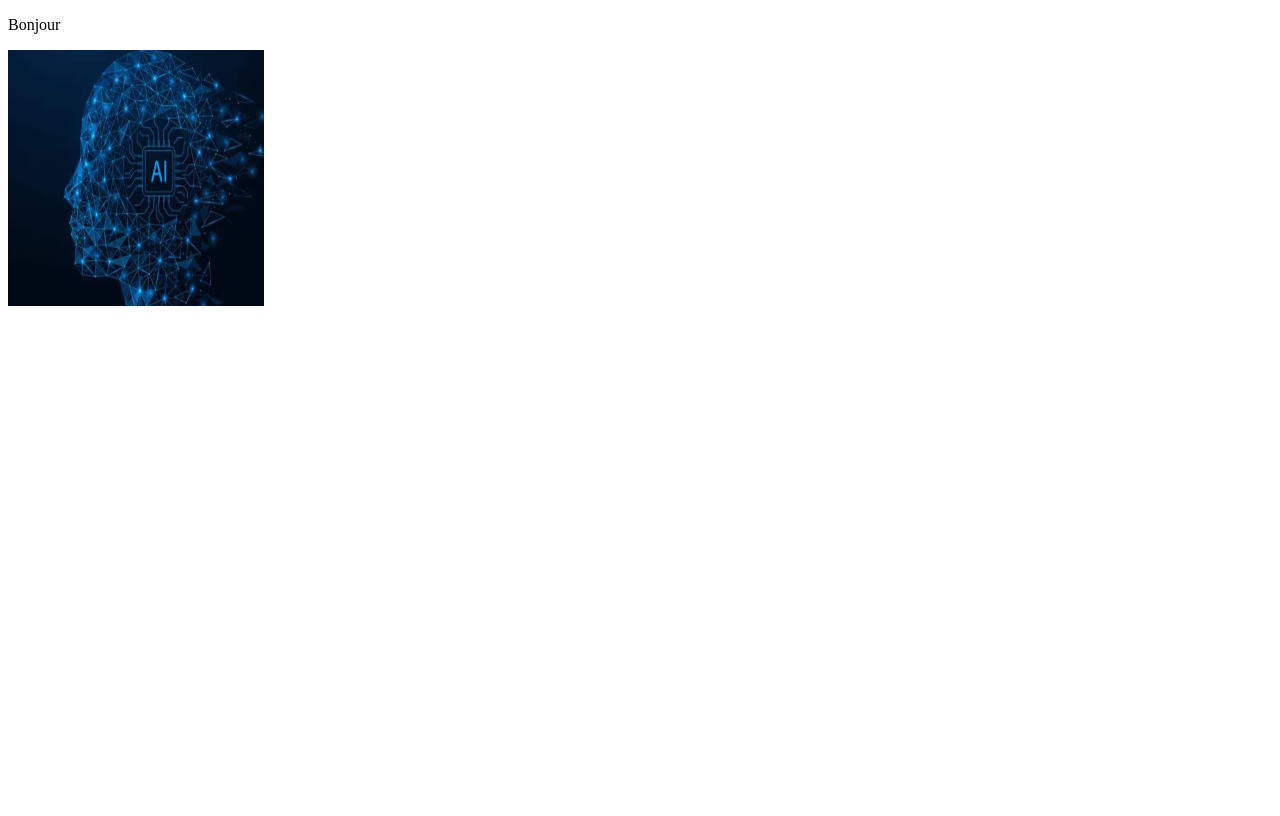
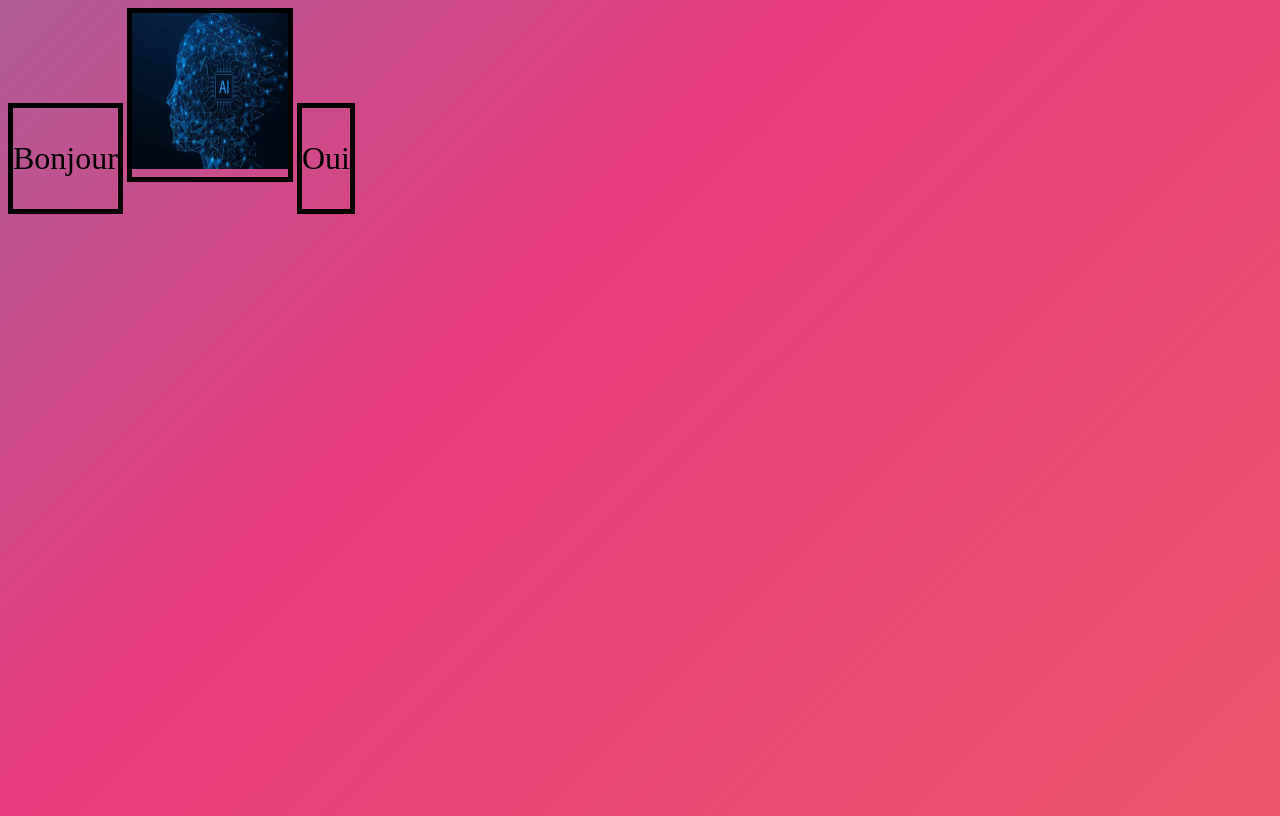
Before and after one commit to JClarue/K-Test-Web, a plain HTML site: page index.html in a window 1280 px wide. Drawn offline with Linux system fonts and the light colour scheme.

Commit message:
new change

```diff
--- a/index.html
+++ b/index.html
@@ -4,9 +4,29 @@
     <meta charset="UTF-8">
     <meta name="viewport" content="width=device-width, initial-scale=1.0">
     <title>Document</title>
+    <link rel="stylesheet" href="style.css">
 </head>
 <body>
-    <p> Bonjour</p>
-    <img src="images/iNTELIGENCIA-ARTIFICIAL.jpg" alt="IA" width="256" height="256">
+    <div class="d-flex flex-column justify-content-center w-100 h-100"></div>
+    <div class="box" id="box3">
+
+
+        <p> Bonjour</p>
+    </div>
+
+    <div class="box" id="box1">
+    <img src="images/iNTELIGENCIA-ARTIFICIAL.jpg" alt="IA" width="156" height="156">
+    </div>
+
+
+    <div class="box" id="box2">
+        <a>
+            <p> Oui</p>
+        </a>
+
+
+    </div>
+
+
 </body>
 </html>
--- /dev/null
+++ b/style.css
@@ -0,0 +1,30 @@
+.box{
+    border: 5px solid;
+    font-size: 2em;
+    width: auto;
+    height: auto;
+    display: inline-block;
+    text-align: center;
+
+}
+
+body {
+    background: linear-gradient(-45deg, #ee7752, #e73c7e, #23a6d5, #23d5ab);
+    background-size: 400% 400%;
+    animation: gradient 15s ease infinite;
+    height: 100vh;
+}
+
+@keyframes gradient {
+    0% {
+        background-position: 0% 50%;
+    }
+
+    50% {
+        background-position: 100% 50%;
+    }
+
+    100% {
+        background-position: 0% 50%;
+    }
+}
```
